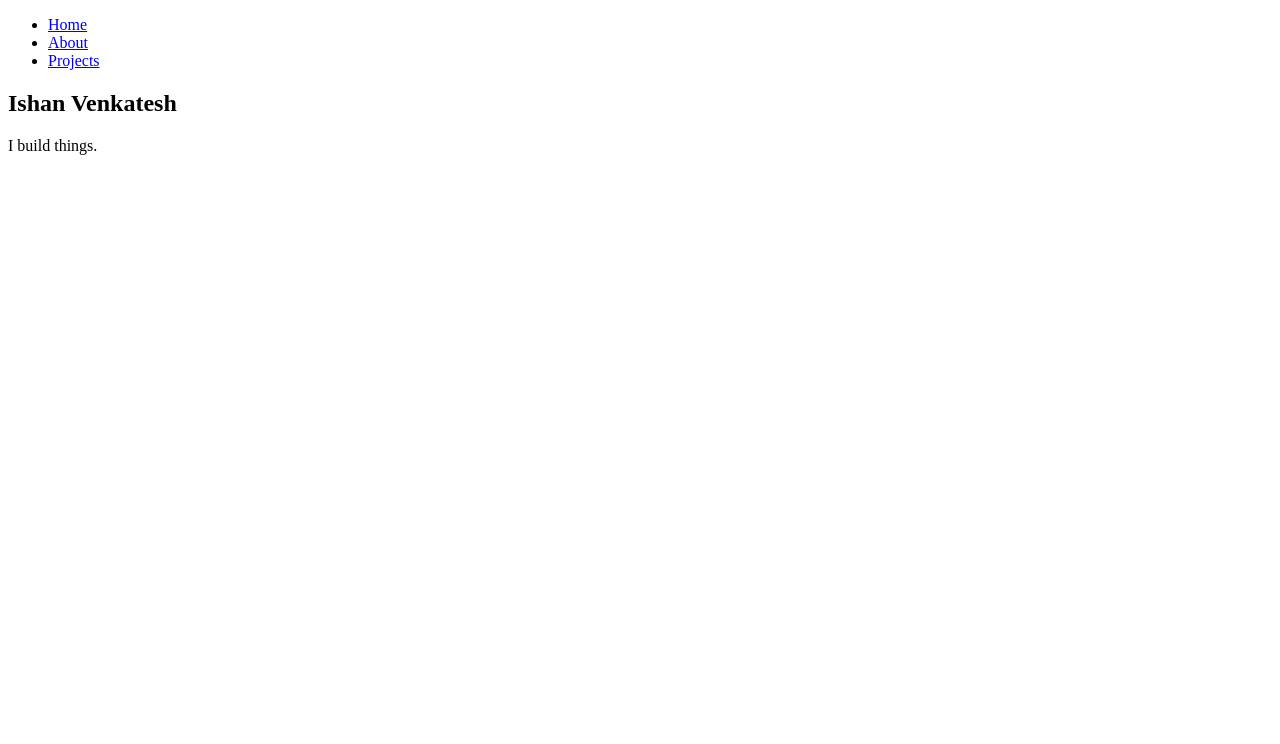
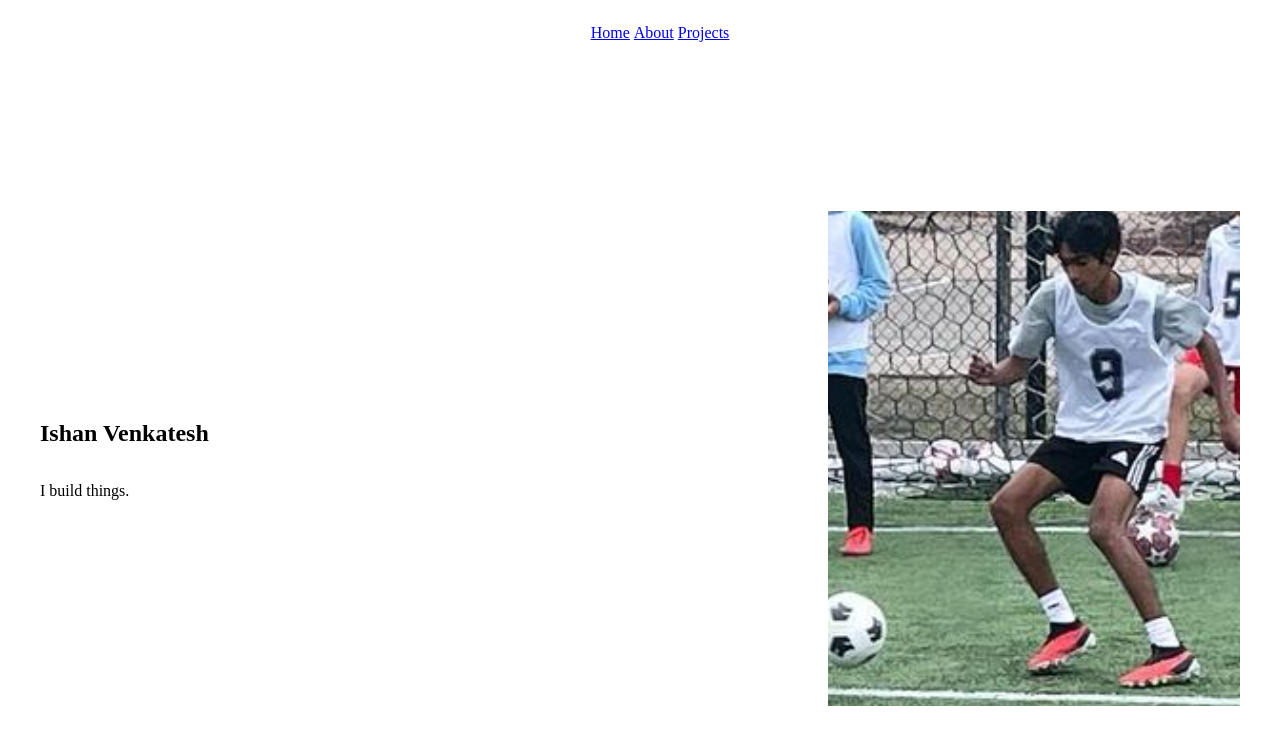
Before and after one commit to ishanvenkatesh/Portfolio, a plain HTML site: page index.html in a window 1280 px wide. Drawn offline with Linux system fonts and the light colour scheme.

Commit message:
update stylesheet to format image and text. Upload test image.

```diff
--- a/index.html
+++ b/index.html
@@ -30,7 +30,7 @@
 
 
         <div class="hero-image">
-
+            <img src="assets/images/soccer.png">
         </div>
     </section>
 
--- a/style.css
+++ b/style.css
@@ -0,0 +1,42 @@
+.nav-menu {
+    display: flex;
+    justify-content: center;
+    gap: 24px;
+
+    list-style: none;
+    padding: 0;
+    margin: 0;
+}
+
+.nav-link {
+    display: inline-block;
+}
+
+.hero {
+    display: flex;
+    justify-content: space-between;
+    align-items: center;
+    width: 100%;
+    min-height: 100vh;
+}
+
+.hero-content {
+    display: flex;
+    flex-direction: column;
+    width: 50%;
+
+    max-width: 1200px;
+    margin: 0 auto;
+    padding: 0 2rem;
+}
+
+.hero-image {
+    display: flex;
+    justify-content: flex-end;
+    width: 50%;
+
+    max-width: 1200px;
+    margin: 0 auto;
+    padding: 0 2rem;
+
+}
```
Also changed, not shown: assets/images/soccer.png (added).
